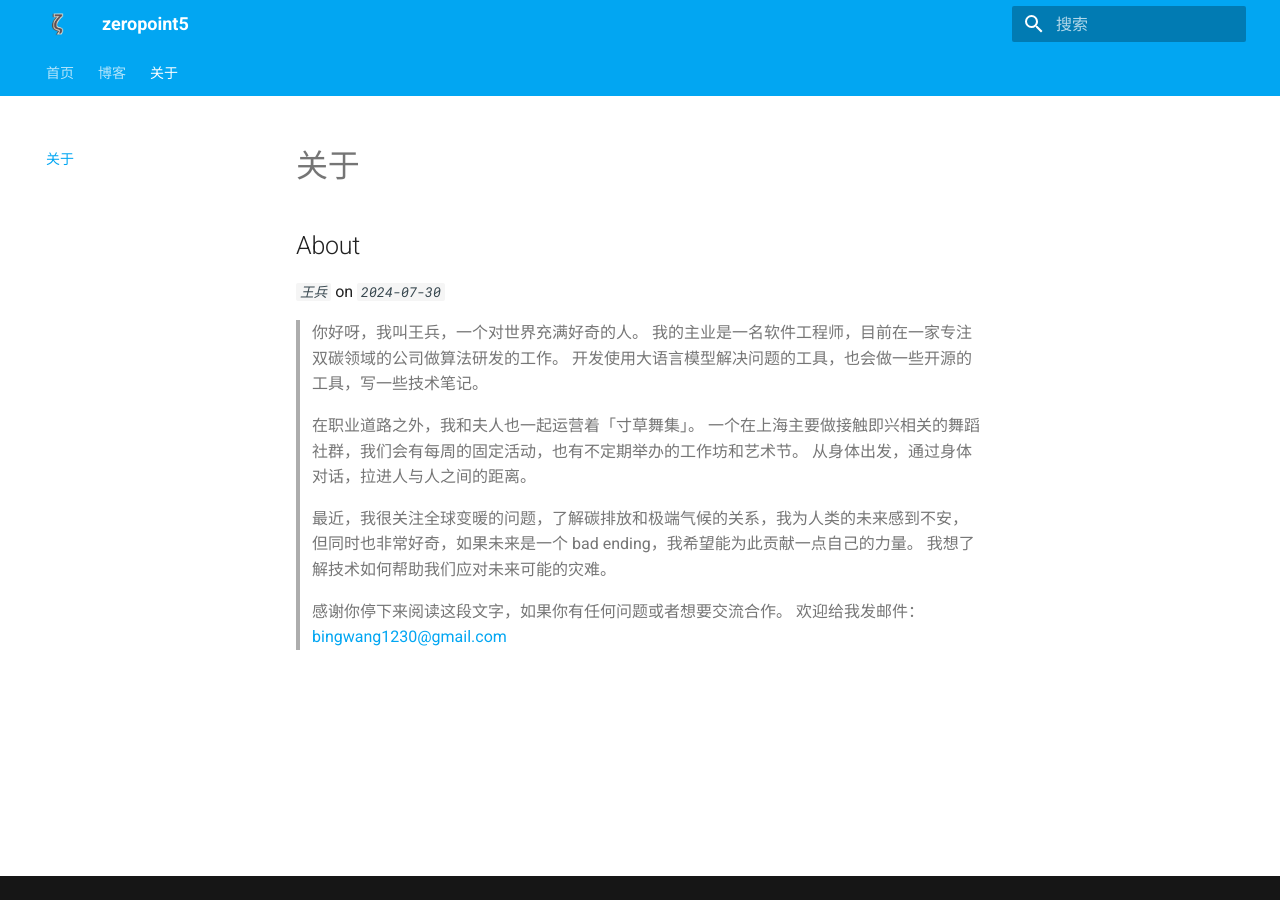
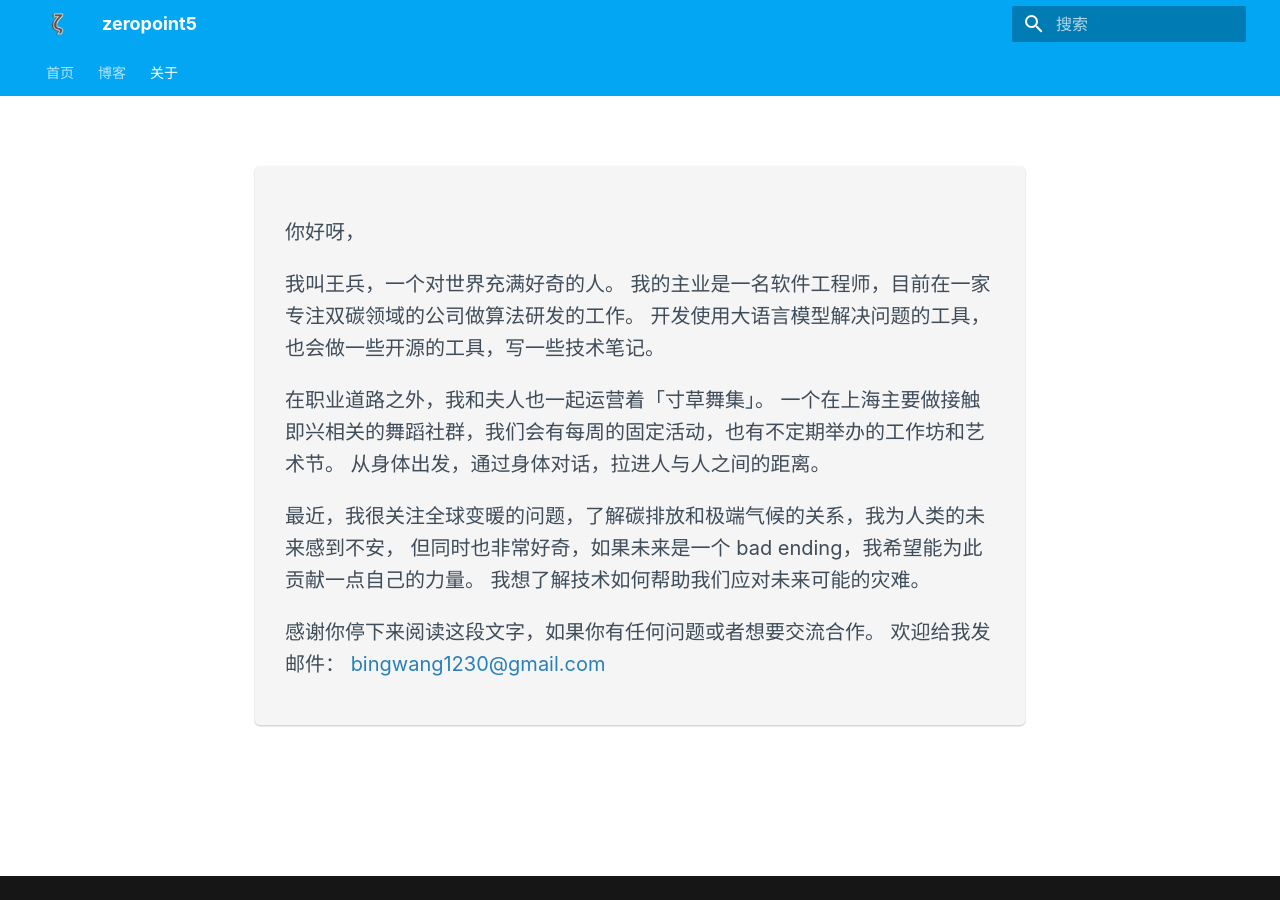
Before and after one commit to zeropoint5/zeropoint5.github.io, an MkDocs documentation site: the page built from docs/about.md, in a window 1280 px wide. Built offline with MkDocs 1.6.1 and Material for MkDocs 9.7.7, drawn with Linux system fonts in a browser that asks for light colours; some of the changed lines change nothing that is shown.

Commit message:
优化 about 页面

```diff
--- a/docs/about.md
+++ b/docs/about.md
@@ -1,25 +1,90 @@
 ---
-title: "关于"
-excerpt:  "一些关于我的文字"
-author: 王兵
-date: 2023-11-08
+hide:
+  - toc
+  - navigation
+title: ""
 ---
 
-## About
+<style>
+.md-typeset h1 {
+    display: none;
+}
 
-*`王兵`* on *`2024-07-30`*
+body {
+    font-family: -apple-system,BlinkMacSystemFont,Segoe UI,Roboto,Helvetica Neue,Arial,sans-serif;
+    line-height: 1.6;
+    color: #3f4d5a;
+    background-color: #ffffff;
+}
 
-> 你好呀，我叫王兵，一个对世界充满好奇的人。
-> 我的主业是一名软件工程师，目前在一家专注双碳领域的公司做算法研发的工作。
-> 开发使用大语言模型解决问题的工具，也会做一些开源的工具，写一些技术笔记。
+.container {
+    max-width: 800px;
+    margin: 0 auto;
+    padding: 0 15px;
+}
 
-> 在职业道路之外，我和夫人也一起运营着「寸草舞集」。
-> 一个在上海主要做接触即兴相关的舞蹈社群，我们会有每周的固定活动，也有不定期举办的工作坊和艺术节。
-> 从身体出发，通过身体对话，拉进人与人之间的距离。
+.header {
+    text-align: center;
+    padding: 40px 0 20px;
+}
 
-> 最近，我很关注全球变暖的问题，了解碳排放和极端气候的关系，我为人类的未来感到不安，
-> 但同时也非常好奇，如果未来是一个 bad ending，我希望能为此贡献一点自己的力量。
-> 我想了解技术如何帮助我们应对未来可能的灾难。
+.header h1 {
+    font-size: 2.5rem;
+    margin-bottom: 0.5rem;
+    color: #3f4d5a;
+}
 
-> 感谢你停下来阅读这段文字，如果你有任何问题或者想要交流合作。
-> 欢迎给我发邮件： [bingwang1230@gmail.com](mailto:bingwang1230@gmail.com)
+.header p {
+    font-size: 1.1rem;
+    color: #6c757d;
+}
+
+.about-section {
+    background-color: #f5f5f5;
+    padding: 30px;
+    border-radius: 5px;
+    box-shadow: 0 1px 3px rgba(0,0,0,0.08), 0 1px 2px rgba(0,0,0,0.16);
+    margin-top: 20px;
+}
+
+.about-content {
+    font-size: 1rem;
+    color: #3f4d5a;
+}
+
+.about-content p {
+    margin-bottom: 15px;
+}
+
+.about-content a {
+    color: #2980b9;
+    text-decoration: none;
+}
+
+.about-content a:hover {
+    text-decoration: underline;
+}
+</style>
+
+<div class="container">
+    <div class="about-section">
+        <div class="about-content">
+            <p>你好呀，</p>
+
+            <p>我叫王兵，一个对世界充满好奇的人。
+            我的主业是一名软件工程师，目前在一家专注双碳领域的公司做算法研发的工作。
+            开发使用大语言模型解决问题的工具，也会做一些开源的工具，写一些技术笔记。</p>
+
+            <p>在职业道路之外，我和夫人也一起运营着「寸草舞集」。
+            一个在上海主要做接触即兴相关的舞蹈社群，我们会有每周的固定活动，也有不定期举办的工作坊和艺术节。
+            从身体出发，通过身体对话，拉进人与人之间的距离。</p>
+
+            <p>最近，我很关注全球变暖的问题，了解碳排放和极端气候的关系，我为人类的未来感到不安，
+            但同时也非常好奇，如果未来是一个 bad ending，我希望能为此贡献一点自己的力量。
+            我想了解技术如何帮助我们应对未来可能的灾难。</p>
+
+            <p>感谢你停下来阅读这段文字，如果你有任何问题或者想要交流合作。
+            欢迎给我发邮件： <a href="mailto:bingwang1230@gmail.com">bingwang1230@gmail.com</a></p>
+        </div>
+    </div>
+</div>
```
